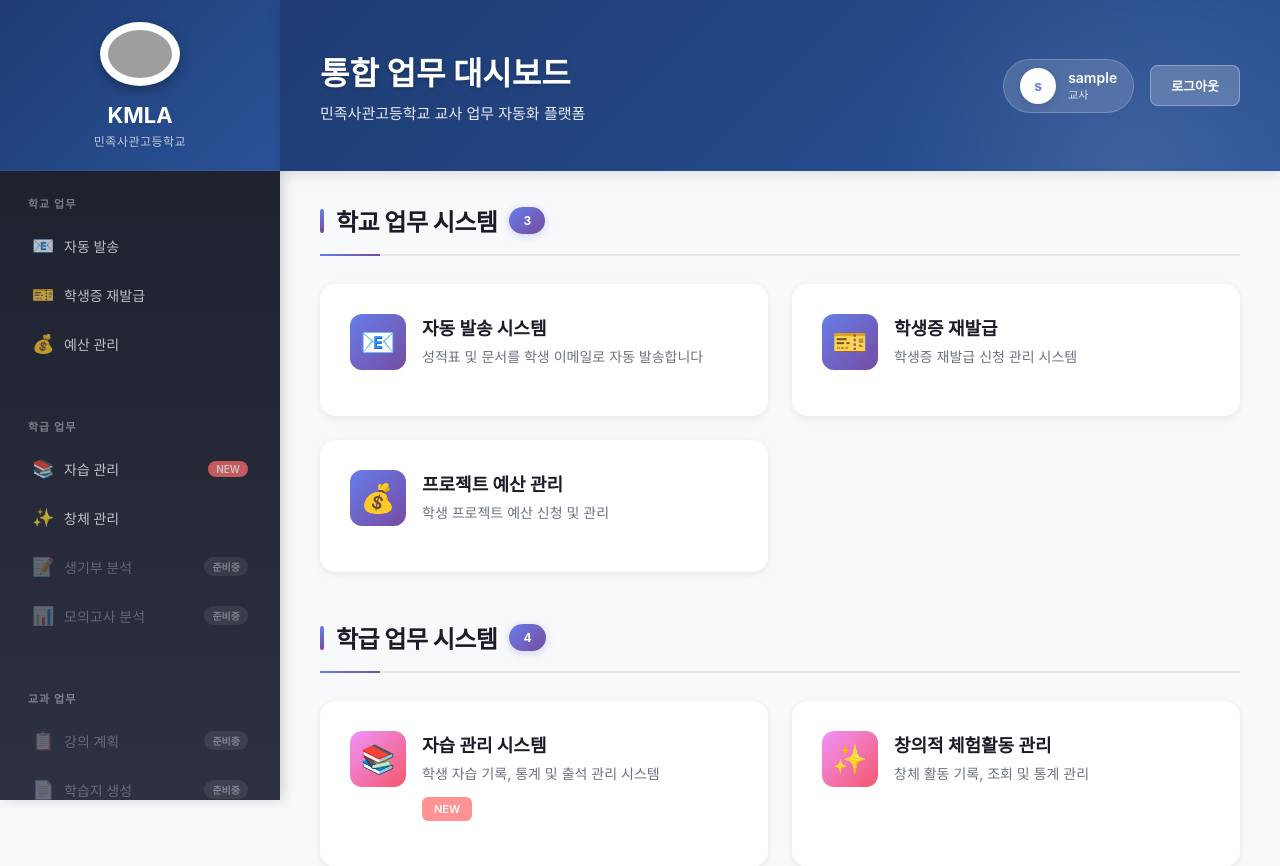
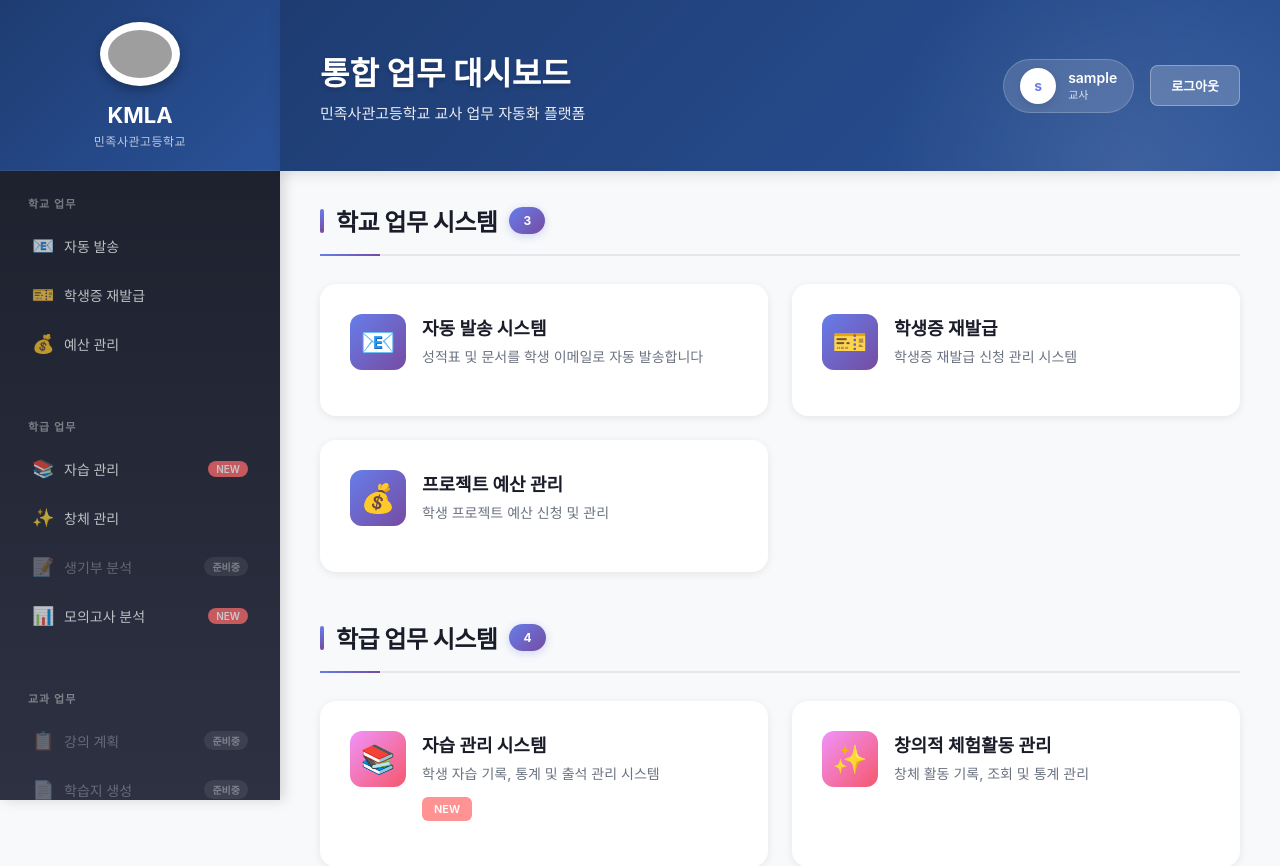
Before and after one commit to knue20-kmla/work-dashboard, a Flask app: page /dashboard in a window 1280 px wide. Shown: the top 866 px of the page. Run offline with Flask 3, Linux system fonts and the light colour scheme; the visitor is signed in with stand-in values (Sample User, id 1); grey boxes are pictures that could not be loaded.

Commit message:
사이드바 모의고사 분석 메뉴 활성화
수정사항:
- 사이드바 모의고사 분석 메뉴 활성화
- disabled → 활성 링크로 변경
- div → a 태그로 변경
- URL: https://knue20-kmla.github.io/exam-anlysis/login.html
- 배지: 준비중 → NEW

결과:
- 사이드바 + 본문 모두 활성화
- 어디서든 클릭 가능
- 새 탭에서 열기

Co-Authored-By: Claude Sonnet 4.6 <noreply@anthropic.com>

```diff
--- a/templates/dashboard.html
+++ b/templates/dashboard.html
@@ -512,11 +512,11 @@
                 <span class="nav-item-text">생기부 분석</span>
                 <span class="nav-badge soon">준비중</span>
             </div>
-            <div class="nav-item disabled">
+            <a href="https://knue20-kmla.github.io/exam-anlysis/login.html" target="_blank" class="nav-item">
                 <span class="nav-item-icon">📊</span>
                 <span class="nav-item-text">모의고사 분석</span>
-                <span class="nav-badge soon">준비중</span>
-            </div>
+                <span class="nav-badge new">NEW</span>
+            </a>
         </div>
 
         <div class="nav-section">
```
